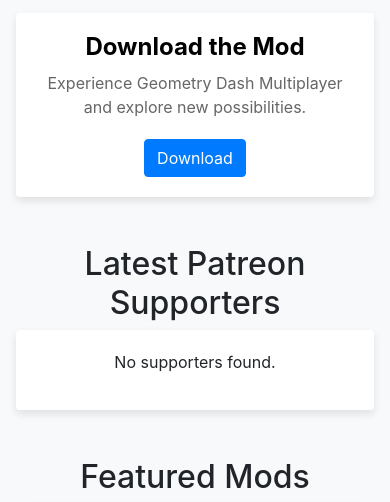
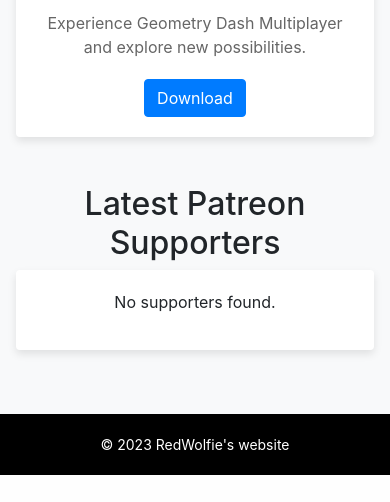
Before and after one commit to R3dWolfie/GDM-WEBSITE, a Flask app: page / in a window 390 px wide. Shown: the part 943-1445 px from the top of the page. After the commit the page ends 1418 px from the top, so only its background shows below. Run offline with Flask 3, Linux system fonts and the light colour scheme; data that the repository does not hold is empty; some libraries are stand-ins or nearby versions.

Commit message:
:100: moved footer to the bottom

```diff
--- a/Templates/home.html
+++ b/Templates/home.html
@@ -57,36 +57,6 @@
             </div>
         </div>
         <br>
-        <h2 class="text-center">Featured Mods</h2>
-        <div class="row">
-            <div class="col-md-4">
-                <div class="card mb-4">
-                    <img src="/static/images/mod1.jpg" class="card-img-top" alt="Mod 1">
-                    <div class="card-body">
-                        <h5 class="card-title">Mod 1</h5>
-                        <p class="card-text">Description of Mod 1. Lorem ipsum dolor sit amet, consectetur adipiscing elit.</p>
-                    </div>
-                </div>
-            </div>
-            <div class="col-md-4">
-                <div class="card mb-4">
-                    <img src="/static/images/mod2.jpg" class="card-img-top" alt="Mod 2">
-                    <div class="card-body">
-                        <h5 class="card-title">Mod 2</h5>
-                        <p class="card-text">Description of Mod 2. Lorem ipsum dolor sit amet, consectetur adipiscing elit.</p>
-                    </div>
-                </div>
-            </div>
-            <div class="col-md-4">
-                <div class="card mb-4">
-                    <img src="/static/images/mod3.jpg" class="card-img-top" alt="Mod 3">
-                    <div class="card-body">
-                        <h5 class="card-title">Mod 3</h5>
-                        <p class="card-text">Description of Mod 3. Lorem ipsum dolor sit amet, consectetur adipiscing elit.</p>
-                    </div>
-                </div>
-            </div>
-        </div>
     </main>
 </div>
 {% endblock %}
--- a/Templates/layout.html
+++ b/Templates/layout.html
@@ -9,6 +9,7 @@
     <link rel="stylesheet" href="https://cdnjs.cloudflare.com/ajax/libs/font-awesome/5.15.3/css/all.min.css">
 </head>
 <body>
+    <div class="site-content">
         <video autoplay loop muted class="fullscreen-video">
             <source src="{{ url_for('static', filename='background-video.mp4') }}" type="video/mp4">
             Your browser does not support the video tag.
@@ -57,9 +58,16 @@
             {% block content %}
             {% endblock %}
         </section>
+    </div>
 
     <footer>
+        <div class="container">
+            <div class="row">
+                <div class="col-lg-12">
                     <p>&copy; 2023 RedWolfie's website</p>
+                </div>
+            </div>
+        </div>
     </footer>
 
     <script src="{{ url_for('static', filename='js/bootstrap.bundle.min.js') }}"></script>
--- a/static/styles.css
+++ b/static/styles.css
@@ -1,7 +1,14 @@
 /* static/css/custom.css */
 body {
-    padding-top: 60px;
+    display: flex;
+    flex-direction: column;
+    min-height: 100vh;
+    margin: 0;
+    padding: 0;
     background-color: #f8f9fa;
+}
+.site-content {
+    flex: 1;
 }
 
 .navbar-brand {
@@ -76,7 +83,7 @@ footer p {
     font-size: 14px;
     text-align: center;
 }
-/* static/css/custom.css */
+
 body {
     overflow: hidden;
 }
```
Lines whose indentation alone changed are shown as unchanged.
